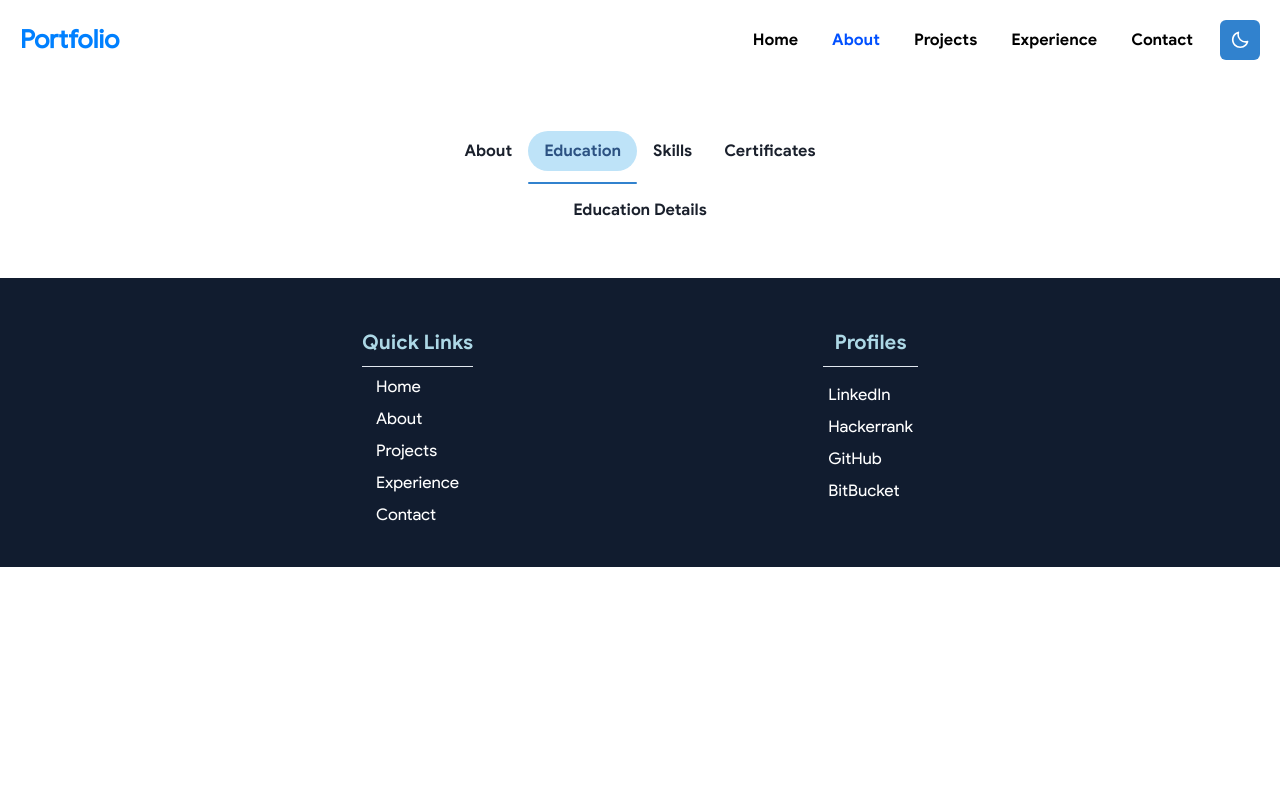
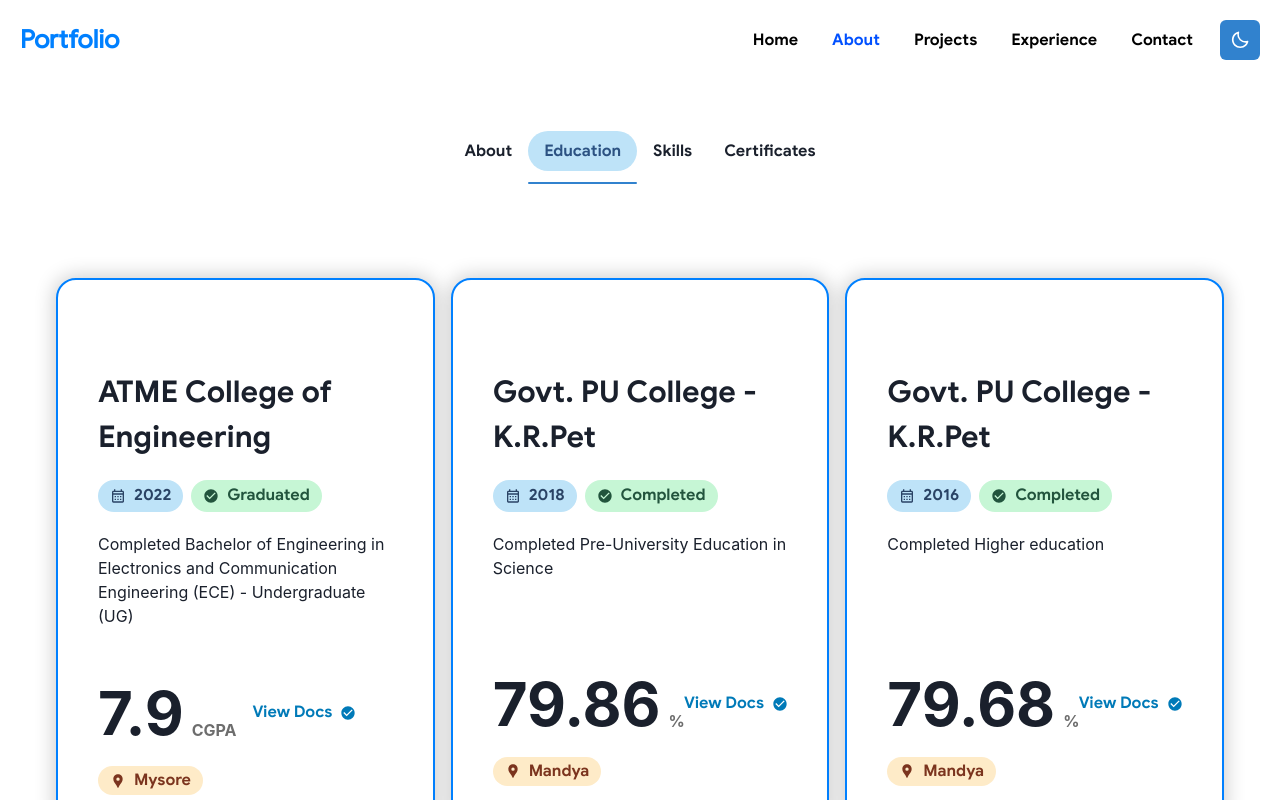
Before and after one commit to DHANUSH-web/portfolio-react, a React (Create React App) app: page /about in a window 1280 px wide. Both pictures are taken after a click on the tab "Education". Shown: the top 800 px of the page. Built offline with nearby package versions, Linux system fonts and the light colour scheme.

Commit message:
Completed Desktop view of Education tab in About page

```diff
--- a/src/database.json
+++ b/src/database.json
@@ -13,7 +13,7 @@
             "fname": "DHANUSH",
             "lname": "H V",
             "phoneNumber": "+91 9731131772",
-            "jobRole": "Android Developer",
+            "jobRole": "ASE - Python Developer",
             "company": "TATA Consultancy Services Ltd.",
             "companyURL": "https://www.tcs.com/",
             "certificates": [
@@ -272,6 +272,11 @@
                     "text": "Front-End Web Development",
                     "level": 3
                 }
+            ],
+            "education": [
+                { "title": "ATME College of Engineering", "year": "2022", "progress": "Graduated", "description": "Completed Bachelor of Engineering in Electronics and Communication Engineering (ECE) - Undergraduate (UG)", "score": "7.9", "symbol": "CGPA", "docURL": "", "location": "Mysore" },
+                { "title": "Govt. PU College - K.R.Pet", "year": "2018", "progress": "Completed", "description": "Completed Pre-University Education in Science", "score": "79.86", "symbol": "%", "docURL": "", "location": "Mandya" },
+                { "title": "Govt. PU College - K.R.Pet", "year": "2016", "progress": "Completed", "description": "Completed Higher education", "score": "79.68", "symbol": "%", "docURL": "", "location": "Mandya" }
             ]
         }
     }
--- a/src/pages/About.jsx
+++ b/src/pages/About.jsx
@@ -3,6 +3,7 @@ import AboutTab, { SkillsTab } from "../components/About"
 import Certificates from "../components/Certificates"
 import React from "react"
 import "./About.css"
+import EducationTab from "./Education"
 
 const About = () => {
 	const [activeTab, setActiveTab] = React.useState(0)
@@ -22,7 +23,7 @@ const About = () => {
 					<TabIndicator h='2px' bg={ isDark ? 'aqua' : 'blue.500'} borderRadius={1}/>
 					<TabPanels>
 						<TabPanel><AboutTab /></TabPanel>
-						<TabPanel>Education Details</TabPanel>
+						<TabPanel><EducationTab /></TabPanel>
 						<TabPanel><SkillsTab /></TabPanel>
 						<TabPanel><Certificates /></TabPanel>
 					</TabPanels>
--- /dev/null
+++ b/src/pages/Education.css
@@ -0,0 +1,24 @@
+.eduCard {
+    width: 400px;
+    min-height: 450px;
+    max-height: 550px;
+    padding: 20px;
+}
+
+.title {
+    font-size: 30px;
+    margin-top: 50px;
+    text-align: left;
+}
+
+.score {
+    font-family: inter, googlesans;
+    font-weight: bold;
+    font-size: 60px;
+}
+
+.symbol {
+    color: #6d6d6d;
+    font-family: inter;
+    font-weight: bold;
+}
--- /dev/null
+++ b/src/pages/Education.jsx
@@ -0,0 +1,60 @@
+import { Button, Card, CardBody, CardFooter, CardHeader, Stack, Tag, TagLabel, TagLeftIcon, TagRightIcon, Text } from '@chakra-ui/react'
+import { MdOutlineCalendarMonth, MdCheckCircle, MdLocationPin } from "react-icons/md";
+import database from '../database.json'
+import "./Education.css";
+
+const profile = database.profiles[database.profileHolder];
+
+const EducationCard = ({ title, year, progress, description, score, symbol, docURL, location }) => {
+    return (
+        <Card className='eduCard' border="solid 2.5px #0080ff" borderRadius={20} boxShadow="0 0 20px 2px #00000033">
+            <CardHeader className='title'>
+                <Text>{title}</Text>
+            </CardHeader>
+            <CardBody className='eduCardBody'>
+                <Stack direction="row" mt={-5}>
+                    <Tag className='tag' colorScheme='blue' size='lg' borderRadius={20}>
+                        <TagLeftIcon><MdOutlineCalendarMonth size='md' /></TagLeftIcon>
+                        <TagLabel>{year}</TagLabel>
+                    </Tag>
+                    <Tag className='tag' colorScheme='green' size='lg' borderRadius={20}>
+                        <TagLeftIcon><MdCheckCircle size='md' /></TagLeftIcon>
+                        <TagLabel>{progress}</TagLabel>
+                    </Tag>
+                </Stack>
+                <Text textAlign='left' mt={5} fontFamily='inter'>{description}</Text>
+            </CardBody>
+            <CardFooter>
+                <Stack w='full'>
+                    <Stack className='eduContainer' direction='row' spacing='auto' align='center'>
+                        <Stack className='scoreDisp' direction='row' align='flex-end'>
+                            <Text className='score'>{score}</Text>
+                            <Text className='symbol' pb={4}>{symbol}</Text>
+                        </Stack>
+                        <Button className='docButton' colorScheme='telegram' variant='ghost' borderRadius={20} rightIcon={<MdCheckCircle />}>
+                            View Docs
+                        </Button>
+                    </Stack>
+                    <Tag colorScheme='orange' size={20} p='5px 12px' borderRadius={20} w='fit-content'>
+                        <TagLeftIcon><MdLocationPin size='lg' /></TagLeftIcon>
+                        <TagLabel>{location}</TagLabel>
+                    </Tag>
+                </Stack>
+            </CardFooter>
+        </Card>
+    )
+}
+
+const EducationTab = () => {
+    return (
+        <Stack mt={20} spacing={4} direction={{ lg: 'row', md: 'column', base: 'column' }} justify='center'>
+            {
+                profile.education.map((edu) => (
+                    <EducationCard title={edu.title} year={edu.year} progress={edu.progress} description={edu.description} score={edu.score} symbol={edu.symbol} docURL={edu.docURL} location={edu.location} />
+                ))
+            }
+        </Stack>
+    )
+}
+
+export default EducationTab
```
Also changed, not shown: src/pages/AppTheme.jsx (deleted, +0 -9 lines).
